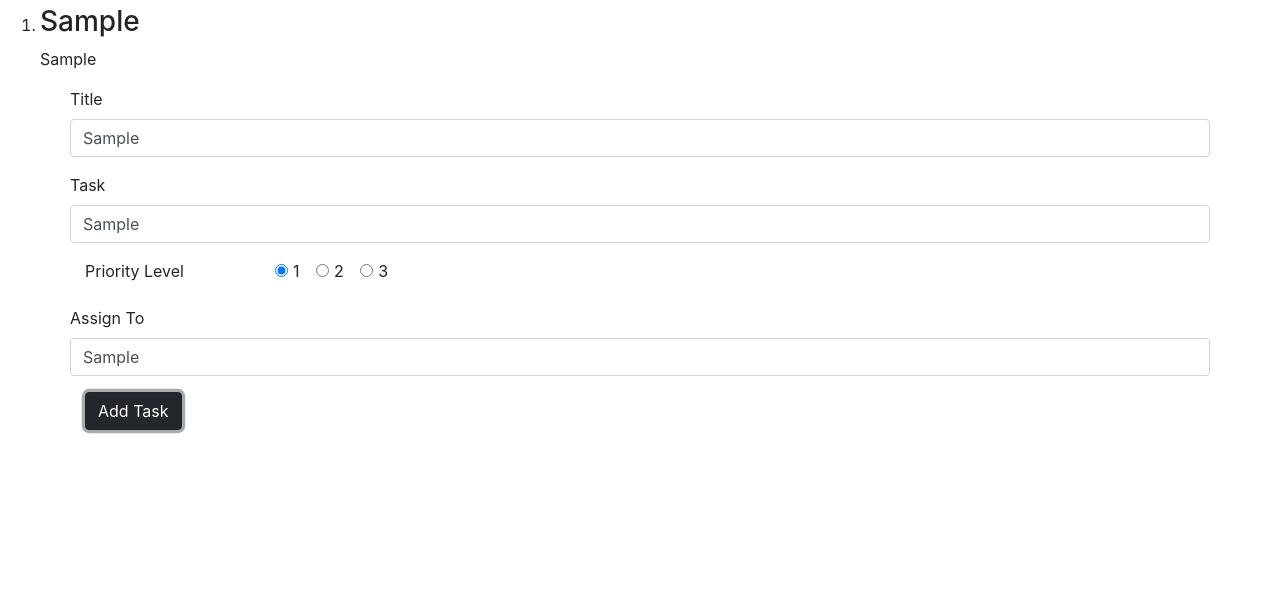
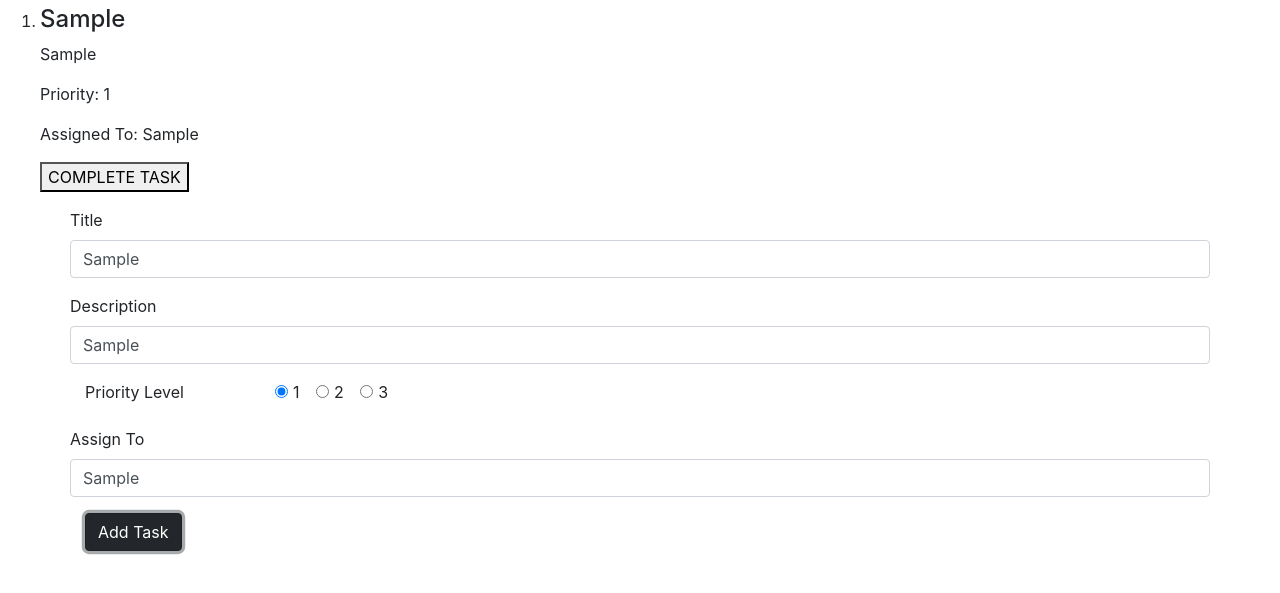
Before and after one commit to ArthurEOrtiz/to-do-list, a plain HTML site: page index.html in a window 1280 px wide. Both pictures are taken after typing "Sample", "Sample", "Sample" into the empty fields and a click on the button "Add Task". Shown: the part 51-644 px from the top of the page. Drawn offline with Linux system fonts and the light colour scheme.

Commit message:
infrastructure
Added minor changed and completed read me

```diff
--- a/index.html
+++ b/index.html
@@ -21,7 +21,7 @@
       <input id="title" type="text" class="form-control"></input>
     </div>
     <div class="form-group row">
-      <label for="description">Task</label>
+      <label for="description">Description</label>
       <input id="description" type="text" class="form-control"></input>
     </div>
     <fieldset class="form-group">
--- a/js/scripts.js
+++ b/js/scripts.js
@@ -8,6 +8,11 @@ ToDoList.prototype.addTask = function(task) {
   this.tasks[task.title] = task;
 };
 
+//Complete Tasks
+
+ToDoList.prototype.completeTask = function(task) {
+
+};
 
 //Task constructor
 function Task(title, description, priority, assignee, complete) {
@@ -19,31 +24,24 @@ function Task(title, description, priority, assignee, complete) {
 }
 
 //UI Logic
-let toDo = new ToDoList;
-
 function displayTasksList(taskListToDisplay){
   let toDoList = $("#toDoList");
   let htmlForList = "";
 
-  // Object.keys(taskListToDisplay.tasks).forEach(function(key) {
-  //   const task = taskListToDisplay.tasks[key];
-  //   //htmlForList += "<li><h3>" + task["title"] + "</h3>" + task["description"] + "</li>";
-  //   htmlForList += `<li><h3>${task.title}</h3>${task.description}</li>`;
-  //   console.log(taskListToDisplay.tasks[key]);
-  // });
-  // toDoList.html(htmlForList);
-
   htmlForList = Object.keys(taskListToDisplay.tasks).map(function (key) {
     const task = taskListToDisplay.tasks[key];
-    //htmlForList += "<li><h3>" + task["title"] + "</h3>" + task["description"] + "</li>";
-    return `<li><h3>${task.title}</h3>${task.description}</li>`;
+    return `<li><h4>${task.title}</h4><p>${task.description}</p><p>Priority: ${task.priority}</p><p>Assigned To: ${task.assignee}</p><button type="complete" class"btn btn-dark">COMPLETE TASK</button></li>`;
   }).join();
+
   toDoList.html(htmlForList);
 
   $("#toDoList").show();
 }
 
 $(document).ready(function(){
+
+  let toDo = new ToDoList;
+
   $("#userInput").submit(function(event){
     event.preventDefault();
     const title = $("#title").val();
```
Also changed, not shown: 1 other file.
